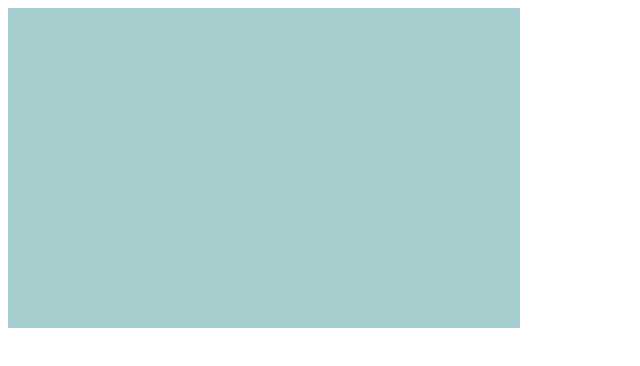
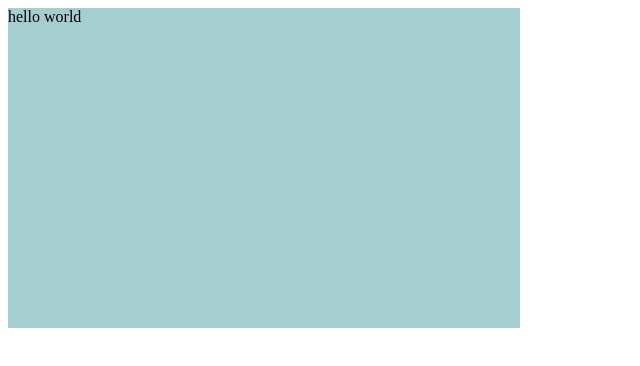
Before and after one commit to jon-snowarc/foraruj, a plain HTML site: page index.html in a window 1280 px wide. Shown: the full height of the page, 0-640 px from the left. Drawn offline with Linux system fonts and the light colour scheme.

Commit message:
Update index.html

```diff
--- a/index.html
+++ b/index.html
@@ -8,7 +8,7 @@
 </head>
 <body>
 <div class="top">
-         <div class="box">
+         <div class="box">hello world
          </div>
         </div>
 
```
